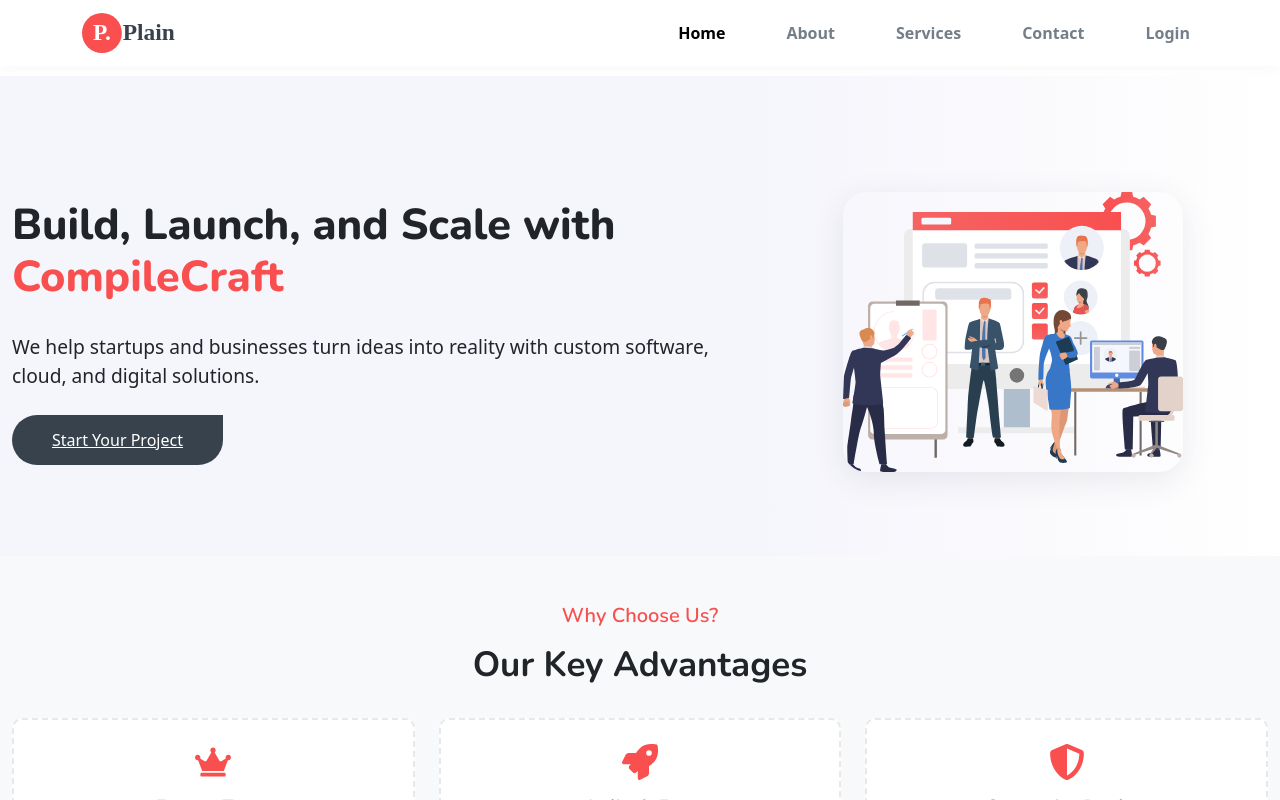
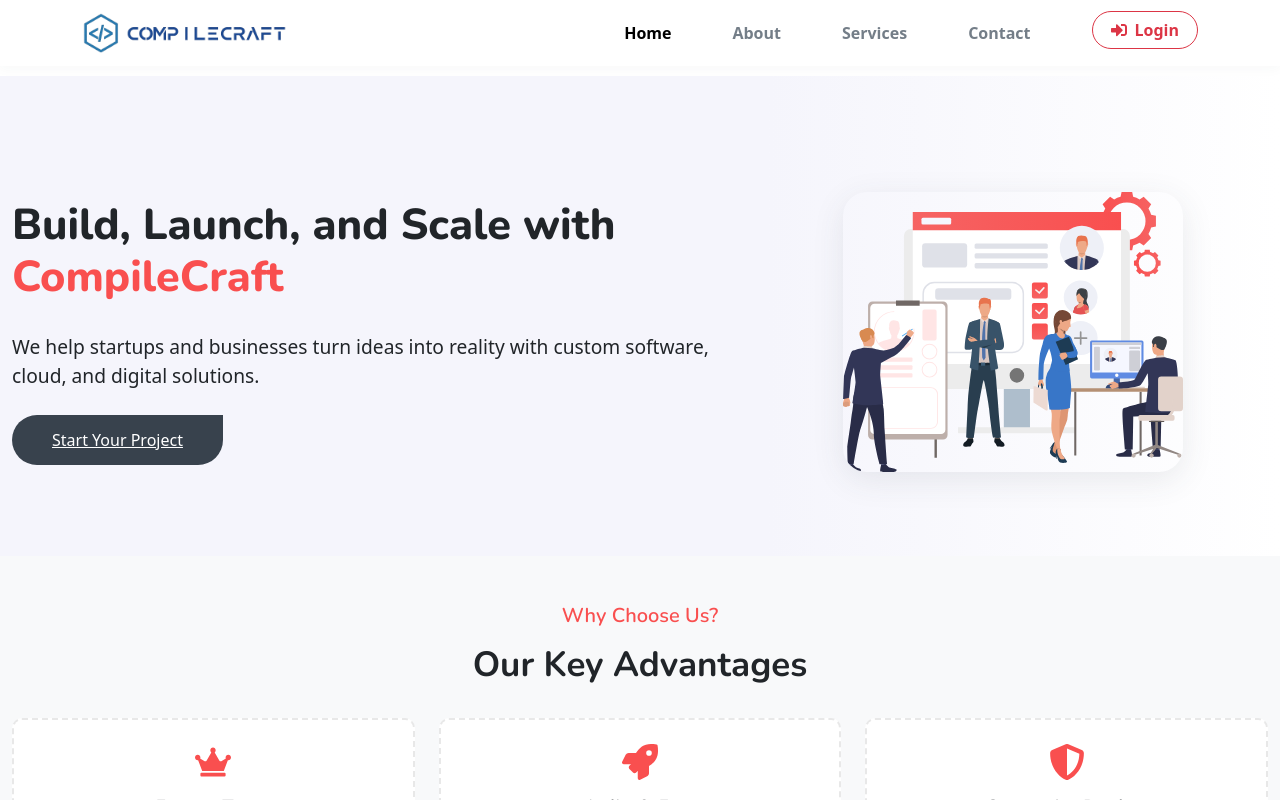
Before and after one commit to abhi1580/CompileCraft, a React (Vite) app in the folder frontend/: page / in a window 1280 px wide. Shown: the top 800 px of the page. Built offline with nearby package versions, Linux system fonts and the light colour scheme; no server answers.

Commit message:
Update navigation components to use new logo image and enhance button styles for login/logout actions. Implement consistent outlined danger button styles across PublicNavbar and AdminNavbar, incorporating icons for improved user experience.

```diff
--- a/frontend/src/components/PublicNavbar.jsx
+++ b/frontend/src/components/PublicNavbar.jsx
@@ -1,5 +1,6 @@
 import React from 'react';
 import { NavLink } from 'react-router-dom';
+import { FaSignOutAlt, FaSignInAlt } from 'react-icons/fa';
 
 function PublicNavbar({ user, onLogout, handleNavLinkClick }) {
   return (
@@ -7,7 +8,7 @@ function PublicNavbar({ user, onLogout, handleNavLinkClick }) {
       <div className="container">
         <nav className="navbar navbar-expand-lg">
           <NavLink className="navbar-brand" to="/" onClick={handleNavLinkClick}>
-            <img src="/assets/images/logo.svg" alt="CompileCraft Logo" />
+            <img src="/assets/images/logo.png" alt="CompileCraft Logo" />
           </NavLink>
           <button className="navbar-toggler" type="button" data-bs-toggle="collapse" data-bs-target="#navbarNav" aria-controls="navbarNav" aria-expanded="false" aria-label="Toggle navigation">
             <span className="navbar-toggler-icon"></span>
@@ -18,8 +19,29 @@ function PublicNavbar({ user, onLogout, handleNavLinkClick }) {
               <li className="nav-item"><NavLink className={({ isActive }) => 'nav-link page-scroll' + (isActive ? ' active' : '')} to="/about" onClick={handleNavLinkClick}>About</NavLink></li>
               <li className="nav-item"><NavLink className={({ isActive }) => 'nav-link page-scroll' + (isActive ? ' active' : '')} to="/services" onClick={handleNavLinkClick}>Services</NavLink></li>
               <li className="nav-item"><NavLink className={({ isActive }) => 'nav-link page-scroll' + (isActive ? ' active' : '')} to="/contact" onClick={handleNavLinkClick}>Contact</NavLink></li>
-              {!user && <li className="nav-item"><NavLink className={({ isActive }) => 'nav-link page-scroll' + (isActive ? ' active' : '')} to="/login" onClick={handleNavLinkClick}>Login</NavLink></li>}
-              {user && <li className="nav-item"><button className="nav-link page-scroll btn btn-link" style={{padding:0, color:'#F94F4F'}} onClick={onLogout}>Logout</button></li>}
+              {!user && (
+                <li className="nav-item">
+                  <NavLink
+                    to="/login"
+                    className="btn btn-outline-danger ms-2 d-flex align-items-center"
+                    style={{ fontWeight: 600, borderRadius: '2rem', padding: '6px 18px', fontSize: '1rem' }}
+                    onClick={handleNavLinkClick}
+                  >
+                    <FaSignInAlt className="me-2" /> Login
+                  </NavLink>
+                </li>
+              )}
+              {user && (
+                <li className="nav-item">
+                  <button
+                    className="btn btn-outline-danger ms-2 d-flex align-items-center"
+                    style={{ fontWeight: 600, borderRadius: '2rem', padding: '6px 18px', fontSize: '1rem' }}
+                    onClick={onLogout}
+                  >
+                    <FaSignOutAlt className="me-2" /> Logout
+                  </button>
+                </li>
+              )}
             </ul>
           </div>
         </nav>
--- a/frontend/src/index.css
+++ b/frontend/src/index.css
@@ -618,3 +618,14 @@ html, body, #root {
 .main-content-scroll {
   flex: 1 0 auto;
 }
+
+/* Ensure outlined danger buttons look identical for <a> and <button> */
+.btn-outline-danger, .btn-outline-danger:visited {
+  background-color: transparent !important;
+  color: #dc3545 !important;
+  border-color: #dc3545 !important;
+}
+.btn-outline-danger:hover, .btn-outline-danger:focus {
+  background-color: #dc3545 !important;
+  color: #fff !important;
+}
--- a/frontend/src/pages/admin/AdminNavbar.jsx
+++ b/frontend/src/pages/admin/AdminNavbar.jsx
@@ -2,6 +2,7 @@ import React from 'react';
 import { NavLink, useNavigate } from 'react-router-dom';
 import { useDispatch } from 'react-redux';
 import { logoutThunk } from '../../redux/slices/authSlice';
+import { FaSignOutAlt } from 'react-icons/fa';
 
 function AdminNavbar({ user }) {
   const dispatch = useDispatch();
@@ -31,7 +32,7 @@ function AdminNavbar({ user }) {
       <div className="container">
         <nav className="navbar navbar-expand-lg">
           <NavLink className="navbar-brand" to="/" onClick={handleNavLinkClick}>
-            <img src="/assets/images/logo.svg" alt="CompileCraft Logo" />
+            <img src="/assets/images/logo.png" alt="CompileCraft Logo" />
           </NavLink>
           <button className="navbar-toggler" type="button" data-bs-toggle="collapse" data-bs-target="#navbarNav" aria-controls="navbarNav" aria-expanded="false" aria-label="Toggle navigation">
             <span className="navbar-toggler-icon"></span>
@@ -45,7 +46,15 @@ function AdminNavbar({ user }) {
               {/* Admin-specific links */}
               <li className="nav-item"><NavLink className={({ isActive }) => 'nav-link page-scroll' + (isActive ? ' active' : '')} to="/admin/users" onClick={handleNavLinkClick}>Manage Users</NavLink></li>
               <li className="nav-item"><NavLink className={({ isActive }) => 'nav-link page-scroll' + (isActive ? ' active' : '')} to="/admin/settings" onClick={handleNavLinkClick}>Admin Settings</NavLink></li>
-              <li className="nav-item"><button className="nav-link page-scroll btn btn-link" style={{padding:0, color:'#F94F4F'}} onClick={handleLogout}>Logout</button></li>
+              <li className="nav-item">
+                <button
+                  className="btn btn-outline-danger ms-2 d-flex align-items-center"
+                  style={{ fontWeight: 600, borderRadius: '2rem', padding: '6px 18px', fontSize: '1rem' }}
+                  onClick={handleLogout}
+                >
+                  <FaSignOutAlt className="me-2" /> Logout
+                </button>
+              </li>
             </ul>
           </div>
         </nav>
```
Also changed, not shown: frontend/public/assets/images/logo - Copy.png (added), frontend/public/assets/images/logo.png (added).
